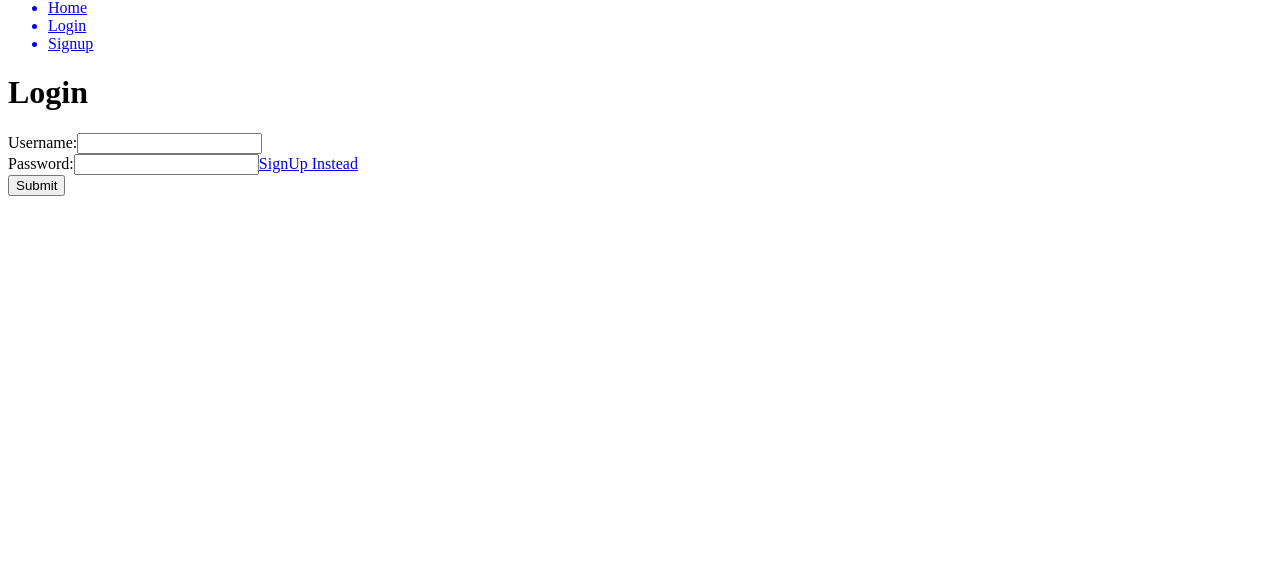
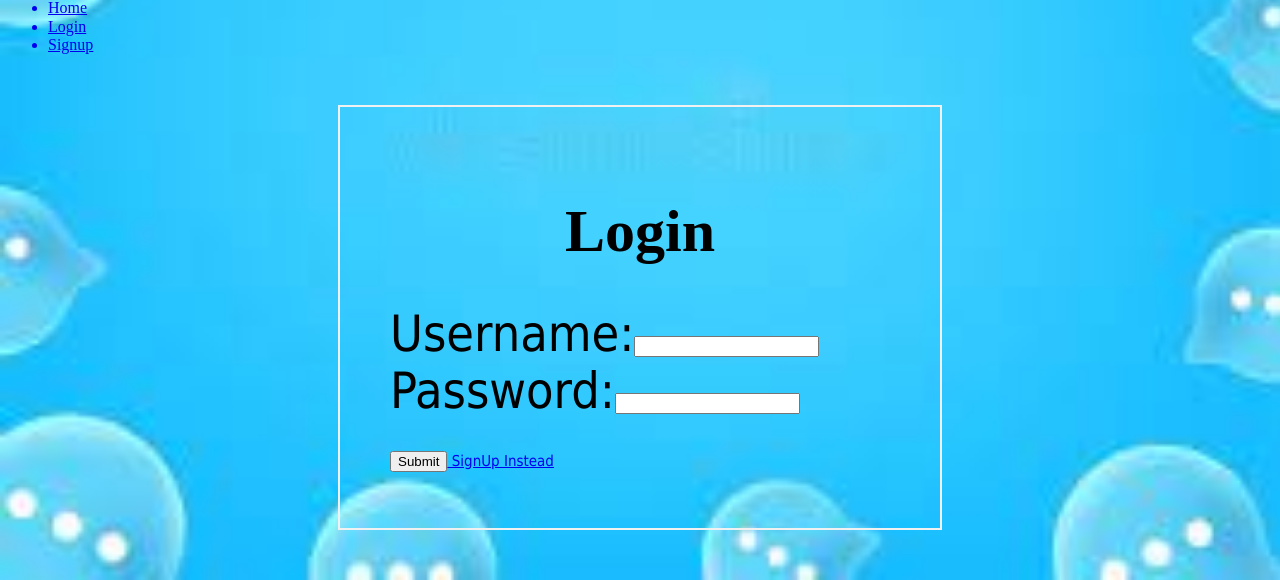
Before and after one commit to Antedbell20/IDGAF, a React (Vite) app in the folder client/: page /Login in a window 1280 px wide. Shown: the part 329-909 px from the top of the page. Before the commit the page ends 800 px from the top, so only its background shows below. Built offline with nearby package versions, Linux system fonts and the light colour scheme.

Commit message:
added styling to login page

```diff
--- a/client/src/index.css
+++ b/client/src/index.css
@@ -0,0 +1,43 @@
+
+html {
+    line-height: 1.15;
+    -webkit-text-size-adjust: 100%
+}
+body {
+
+    background-image : url("./images/hi.jpeg");
+    background-size: cover;
+    background-position: absolute;
+    background-repeat: no-repeat;
+    font-family:'Times New Roman', Times, serif
+}
+
+main {
+    display: block;
+}
+h1 {
+    font-size: 2em;
+    margin: .67em 0;
+    font-family:'Times New Roman', Times, serif;
+
+}
+.login-form {
+    width: 500px;
+    margin: 50px auto;
+    font-family: Tahoma, Geneva, sans-serif;
+    font-size: 50px;
+    border: 2px solid #f1f1f1;
+    padding: 50px;
+    background-color: transparent;
+}
+.login-form h1 {
+    width: 500px;
+    font-size: 60px;
+    text-align: center;
+}
+.login-form p {
+    font-size: 20px;
+}
+.login-form a {
+    font-size: 15px;
+}
--- a/client/src/main.jsx
+++ b/client/src/main.jsx
@@ -5,6 +5,7 @@ import App from './App.jsx';
 import Home from './pages/Home';
 import Login from "./pages/Login.jsx"
 import Signup from "./pages/Signup"
+import './index.css';
 
 
 
--- a/client/src/pages/Login.jsx
+++ b/client/src/pages/Login.jsx
@@ -1,4 +1,5 @@
 import React, { useState } from 'react';
+
 
 const Login = () => {
   const [formData, setFormData] = useState({
@@ -22,8 +23,9 @@ const Login = () => {
 
   return (
     <div>
+
+      <form  class= "login-form" onSubmit={handleSubmit}>
       <h1>Login</h1>
-      <form onSubmit={handleSubmit}>
         <div>
           <label htmlFor="username">Username:</label>
           <input
@@ -44,10 +46,11 @@ const Login = () => {
             value={password}
             onChange={handleChange}
           />
-          <a href="Signup">SignUp Instead</a>
+
         </div>
 
         <button type="submit">Submit</button>
+        <a href="Signup"> SignUp Instead</a>
       </form>
     </div>
   );
```
Also changed, not shown: client/src/images/hi.jpeg (added).
